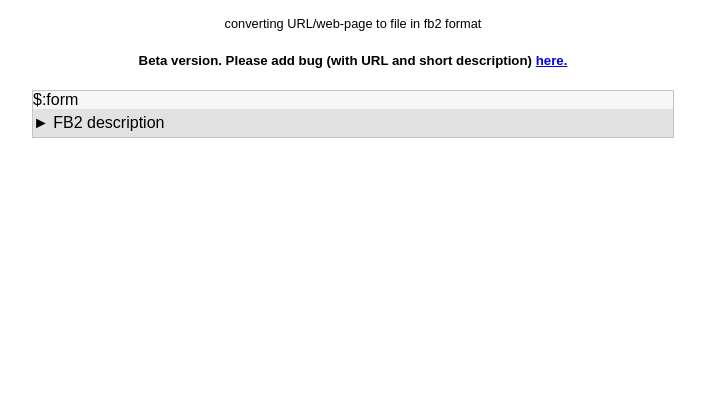
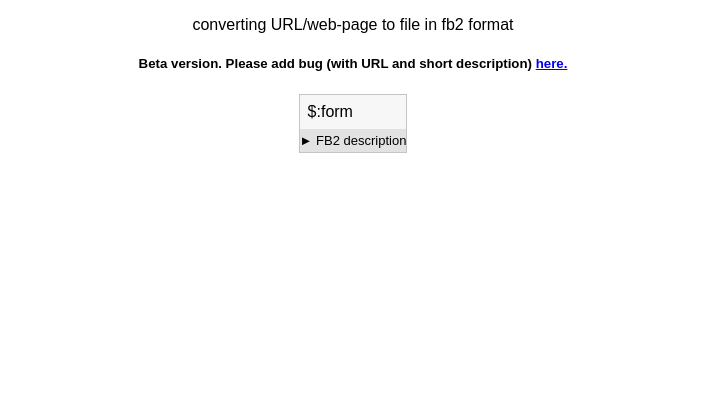
Before and after one commit to mmv-ru/web2fb2, a Python web app: template web2fb2/templates/ajax_base.html in a window 1280 px wide. Shown: the part 351-761 px from the top of the page, without its empty margins (287-992 px from the left). Run offline with Jinja, Linux system fonts and the light colour scheme; the template is opened without the code that fills it, so the values that code supplies are empty.

Commit message:
+ подписи

```diff
--- a/web2fb2/misc/styleajax.css
+++ b/web2fb2/misc/styleajax.css
@@ -1,13 +1,33 @@
 body {
 	font-family: Arial, Helvetica, sans-serif;
+	font-size:1em;
 }
-.form_div {
-	padding: 0px;
+
+html {
+	font-size:100%;
+}
+
+.box_form_container_tab {
+	border-collapse: collapse;
+	margin: 0 auto 0 auto;
+}
+
+.box_form {
+
 	border: solid 1px #c4c4c4;
 	background-color: #f7f7f7;
-	overflow:visible;
-	width: 40em;
-	margin: 0 auto 0 auto;
+}
+
+.box_url{
+	margin: 0.5em;
+}
+
+.urls{
+	margin: 0em 1em 0.5em 0em;
+}
+
+.url_row {
+	margin: 0.2em 0.2em 0em 0.2em;
 }
 
 .url {
@@ -35,40 +55,63 @@ body {
 	cursor: pointer;
 	margin-left: 17em;
 }
-.tab
+
+.descr_toggle
 {
+	border: 0;
 	background-color: #e3e2e2;
-	padding: 5px 0px 5px 0px;
-	margin: 0px 0px 0px 0px;
-	width:100%;
-
-}
-#descr_tab {
-	border-top: solid 1px #c4c4c4;
-}
-
-#divurl {
-	padding: 5px 5px 5px 5px;
-}
-
-
-
-#addurl, #remurl, #addaut, #remaut{
+	padding: 0.3em 0 0.3em 0;
+	margin: 0 0 0 0;
+	font-size: small;
 	cursor: pointer;
 }
 
 
-
-.descr_toggle{
+.addurl, .remurl, .addaut, .remaut{
 	cursor: pointer;
 }
 
-#descr_div {
-	padding: 5px 5px 5px 5px;
 
+.box_descr {
+	padding: 0.5em 0.5em 0.5em 0.5em;
+	background-color: #f0f0f0;
 }
 
-.error {
+.descr_title {
+	width: 30em;
+}
+
+.box_descr_autodetect, .box_descr_author, .box_descr_lang {
+	margin: 0 0 0.2em 0;
+}
+
+.box_descr_title {
+	margin: 0 0 0 0;
+}
+
+.box_descr_genre {
+	margin: 0.5em 0 0.2em 0;
+}
+
+.author_first_label {
+	margin: 0 0 0 9em;
+	height: 0.2em;
+	font-size: x-small;
+}
+
+.author_middle_label {
+	margin: 0 0 0 10em;
+	height: 0.2em;
+	font-size: x-small;
+}
+.author_last_label {
+	margin: 0 0 0 9em;
+	height: 0.2em;
+	font-size: x-small;
+}
+
+
+.box_error {
 	display: none;
 	color: red;
 	width:37em;
@@ -136,15 +212,14 @@ body {
 	margin-top: 0px;
 }
 
-.title span{
-	font-size: 0.8em;
-}
-
 
 .bottom {
 	left: 0px;
 	width: 100%;
 	font-size: 0.8em;
+	position: relative;
+	margin-top: -3em;
+	height: 3em;
 }
 
 
@@ -154,46 +229,14 @@ html, body {
   width:100%;
   height:99%;
 }
-#content {
+.content {
   position: relative;
   min-height: 100%;
 }
-* html #content {
+* html .content {
   height: 100%;
 }
 
-#prefooter {
+.prefooter {
   padding: 0em 0em 3em 0em;
 }
-
-#footer {
-  position: relative;
-  margin-top: -3em;
-  height: 3em;
-}
-
-#valid_fb2 {
-  border: 2px solid #33CC00;
-  background-color: #CCFF99;
-}
-
-#invalid_fb2 {
-  background-color: #FF9999;
-  border: 2px solid #FF3333;
-}
-
-.preview_on {
-	cursor: pointer;
-	display: none;
-}
-
-.preview_proxy {
-	border: 1px solid;
-	padding: 10px;
-}
-
-.preview_ifame {
-	background-color: #FFFFFF;
-	height: 0;
-	width: 0;
-}
--- a/web2fb2/templates/ajax_base.html
+++ b/web2fb2/templates/ajax_base.html
@@ -26,7 +26,7 @@ pageTracker._trackPageview();
 </script>
 <!-- end of google analytics -->
 
-<div id="content">
+<div class="content">
 
 <div class = 'donate'>
 <!-- pay-pal -->
@@ -63,33 +63,33 @@ pageTracker._trackPageview();
 </div>
 
 <form id = 'f'>
-<div class = 'form_div' id = 'box_form'>
-  <div id = 'box_url'>
+<table class = "box_form_container_tab"><tr><td>
+<div class = 'box_form' id = 'box_form'>
+  <div id = 'box_url' class = 'box_url'>
 $:form
   </div>
-  <div id = 'descr_form'>
-	<div class = 'tab'><span class = 'descr_toggle' id = 'descr_on'>► FB2 description</span><span class = 'descr_toggle' id = 'descr_off' style="display: none;">▼ FB2 description</span></div>
-	<div id = 'box_descr' style="display: none;">
+  <div class = 'descr_toggle' id = 'descr_on'>► FB2 description</div><div class = 'descr_toggle' id = 'descr_off' style="display: none;">▼ FB2 description</div>
+  <div id = 'box_descr' class = 'box_descr' style="display: none;">
 $:descr
-	</div>
   </div>
-</div>
+</span>
+</td></tr></table>
 </form>
 
-<div class = 'cancel' id = 'box_cancel'><input type="button" id="cancel" value="Cancel"/></div>
+<div class = 'box_cancel' id = 'box_cancel'><input type="button" id="cancel" value="Cancel"/></div>
 
-<div class = 'progres' id = 'box_progres'></div>
+<div class = 'box_progres' id = 'box_progres'></div>
 
-<div class = 'try' id = 'box_try'></div>
+<div class = 'box_try' id = 'box_try'></div>
 
-<div class = 'error' id = 'box_error'></div>
+<div class = 'box_error' id = 'box_error'></div>
 
-<div class = 'result' id = 'box_result'></div>
+<div class = 'box_result' id = 'box_result'></div>
 
-<div id = 'prefooter'></div>
+<div class = 'prefooter'></div>
 </div>
 
-<div class = "bottom" id="footer">
+<div class = "bottom">
   <table width="100%" cellpadding="0" cellspacing="0">
     <tr>
       <td width="30%" align="left">&nbsp;&nbsp;Development: Ivan El'chin</td>
```
Also changed, not shown: other parts of web2fb2/misc/styleajax.css (+38 -5 lines), web2fb2/templates/ajax_descr.html (+16 -11 lines), web2fb2/templates/ajax_form.html (+9 -8 lines), web2fb2/templates/ajax_result.html (+4 -4 lines).
